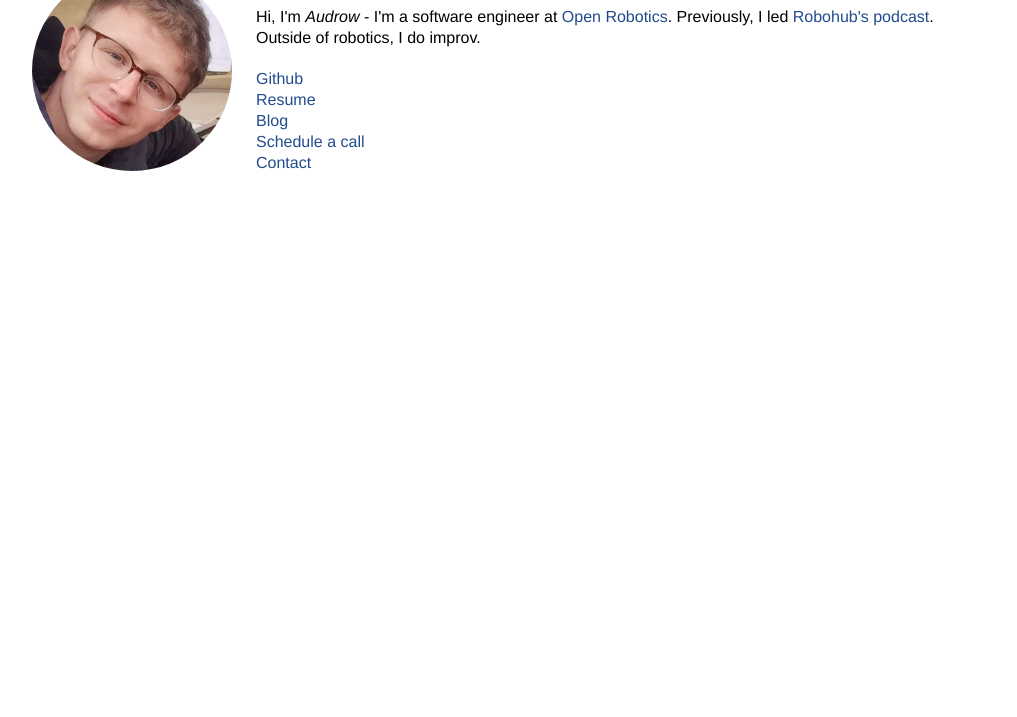
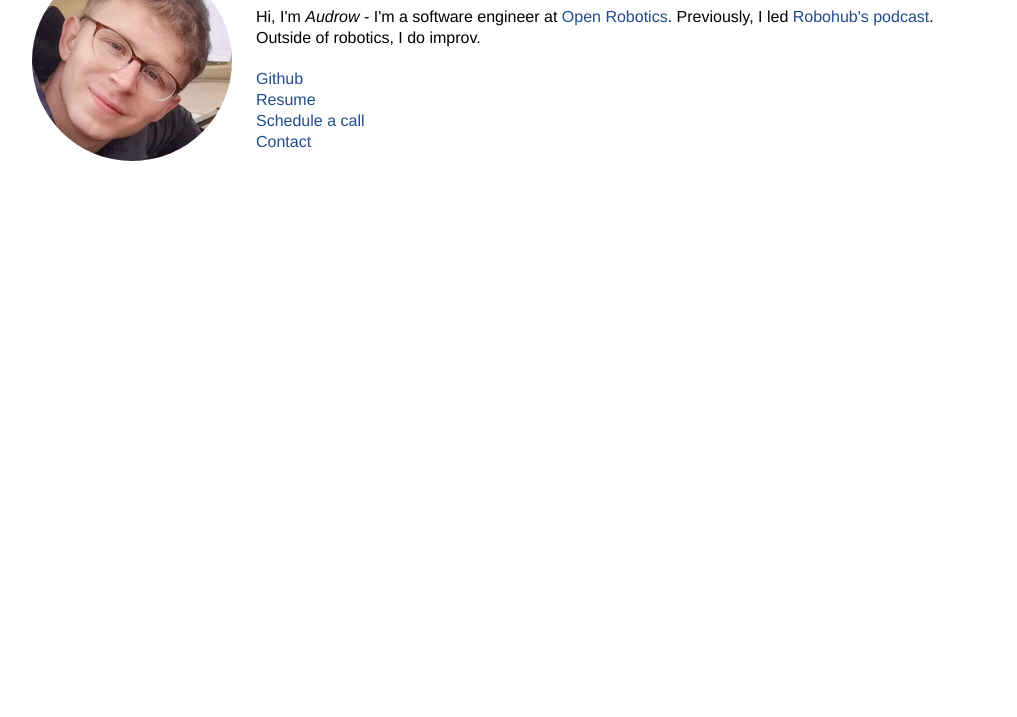
Before and after one commit to audrow/about, a plain HTML site: page index.html in a window 1280 px wide. Shown: the part 83-800 px from the top of the page, without its empty margins (131-1148 px from the left). Drawn offline with Linux system fonts and the light colour scheme.

Commit message:
Remove blog link
Signed-off-by: Audrow Nash <audrow@hey.com>

```diff
--- a/index.html
+++ b/index.html
@@ -34,7 +34,7 @@
                         <br><br>
                         <a href="https://github.com/audrow" target="_blank">Github</a> <br>
                         <a href="./files/Resume-AudrowNash.pdf" target="_blank">Resume</a> <br>
-                        <a href="https://audrow.github.io/blog/">Blog</a> <br>
+			<!--<a href="https://audrow.github.io/blog/">Blog</a> <br>-->
                         <a href="https://doodle.com/mm/audrow/connect" target="_blank">Schedule a call</a> <br>
                         <a href="mailto:audrow@hey.com" target="_blank">Contact</a> <br>
                     </p>
```
